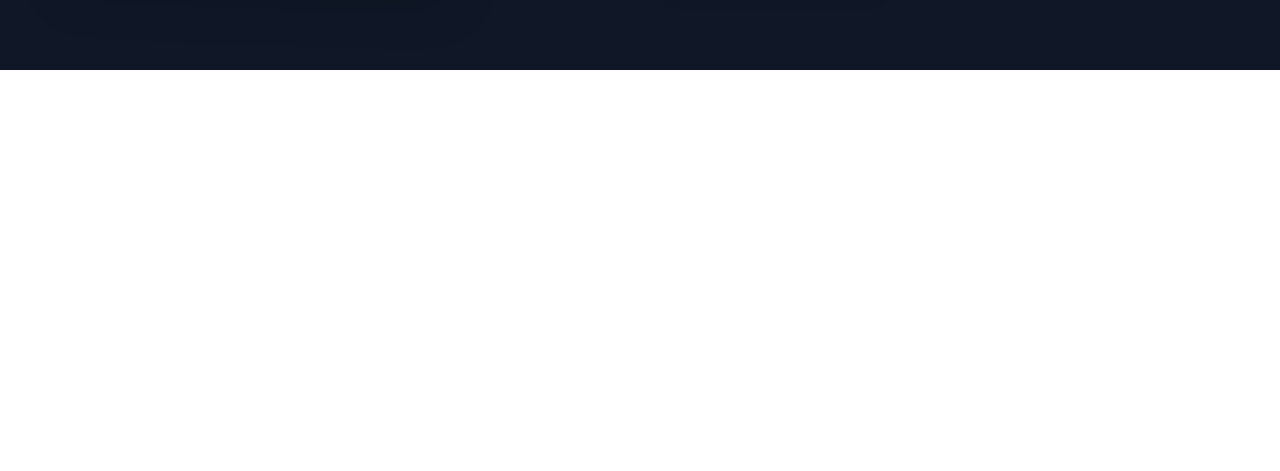
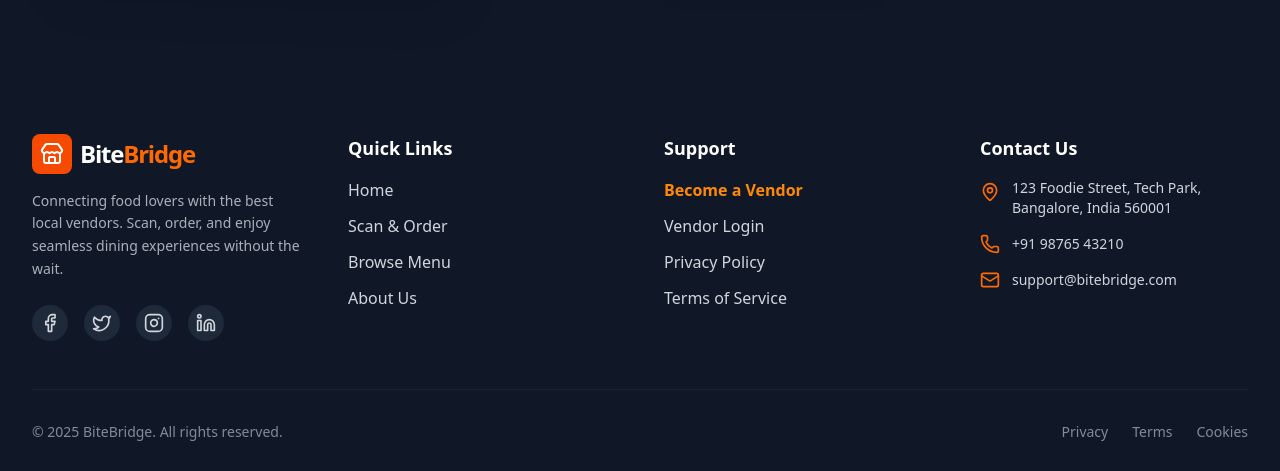
Before and after one commit to mdzahid01/bitebridge, a React (Vite) app in the folder frontend_bitebridge/: page / in a window 1280 px wide. Shown: the part 2135-2606 px from the top of the page. Before the commit the page ends 2205 px from the top, so only its background shows below. Built offline with nearby package versions, Linux system fonts and the light colour scheme; no server answers.

Commit message:
removed unused icnos from imports retry(3)

```diff
--- a/frontend_bitebridge/src/components/layout/MainLayout.tsx
+++ b/frontend_bitebridge/src/components/layout/MainLayout.tsx
@@ -1,7 +1,8 @@
 import { Outlet, useLocation } from 'react-router-dom'
+import { useAuth } from '../../context/AuthContext'
+import FloatingCart from '../cart/FloatingCart'
+import Footer from './Footer'
 import Navbar from './NavBar'
-import FloatingCart from '../cart/FloatingCart'
-import { useAuth } from '../../context/AuthContext'
 
 const MainLayout = () => {
   const {authUser} = useAuth()
@@ -20,7 +21,7 @@
 
         </main>
         {/* {!isRestrictedUser && <Footer />} */}
-        {/* <Footer/> */}
+        <Footer/>
     </div>
   )
 }
```
Also changed, not shown: frontend_bitebridge/src/components/layout/Footer.tsx (+4 -4 lines).
